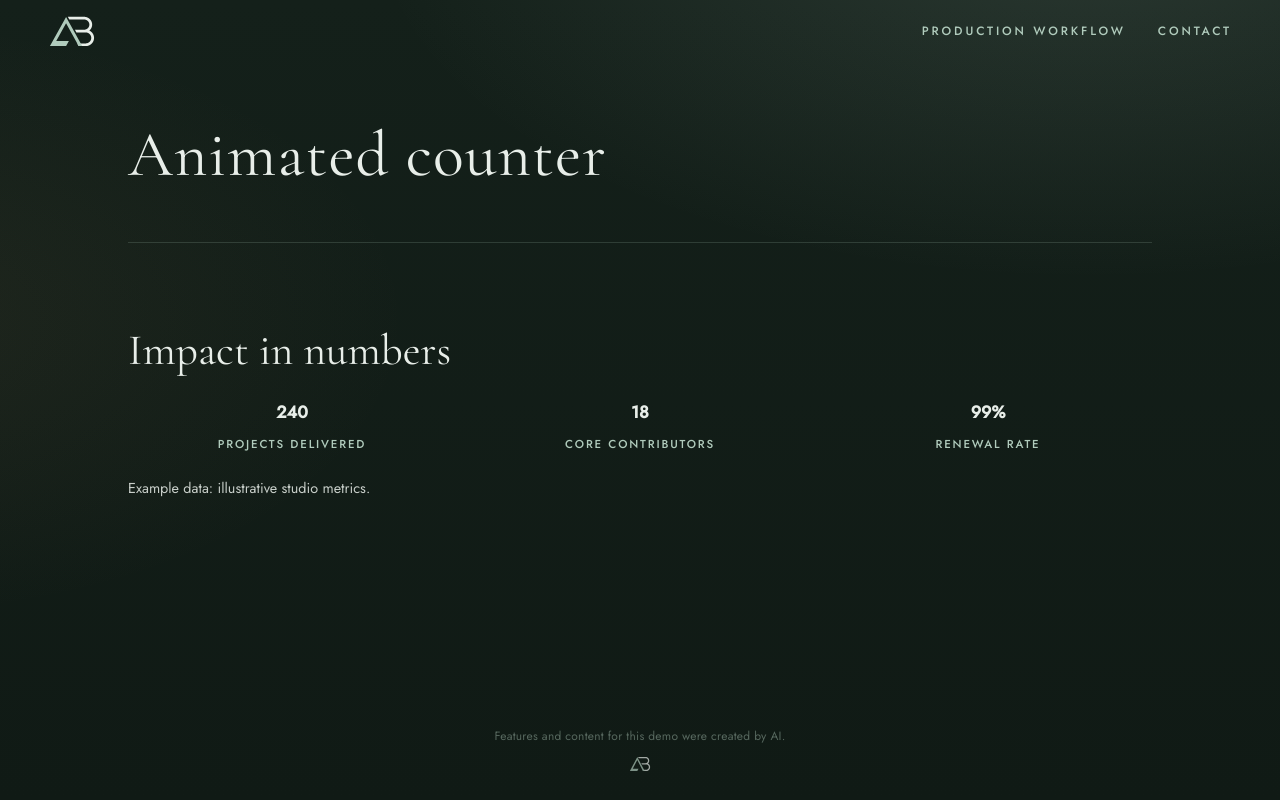
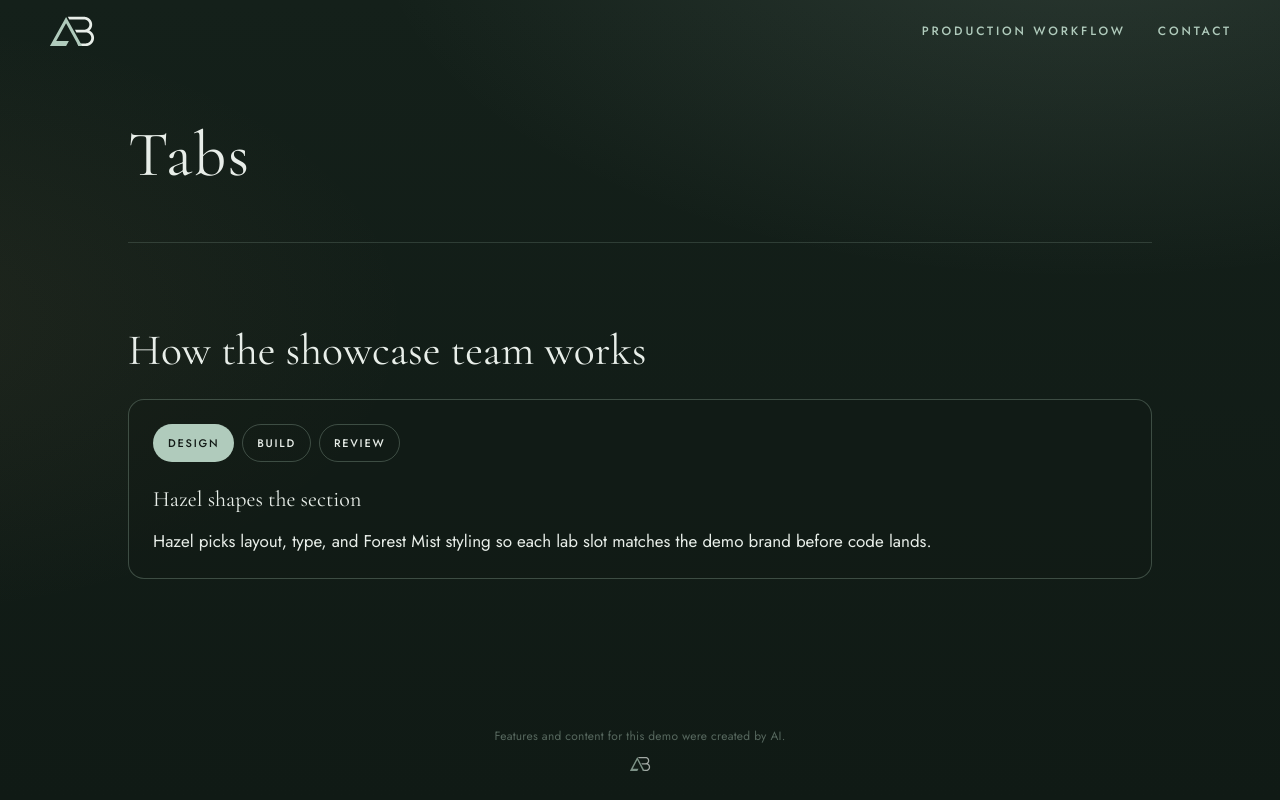
Before and after one commit to ashtonbach/agent-showcase, a Next.js app: page /showcase/ in a window 1280 px wide. Built offline with nearby package versions, Linux system fonts and the light colour scheme.

Commit message:
Feature: Tabs (Authors: Alder) (#423)
Merged after Rowan (AI reviewer) approved 484cdf2 and the v2 gate, build and functional checks passed. Author: Alder (AI coder)

Co-author: Alder (AI coder)

```diff
--- a/app/lab/current.json
+++ b/app/lab/current.json
@@ -1 +1 @@
-{"slug":"animated-counter"}
+{"slug":"tabs"}
--- a/app/lab/tabs/index.tsx
+++ b/app/lab/tabs/index.tsx
@@ -1,106 +1,119 @@
 "use client";
 
-import { useCallback, useId, useState, type KeyboardEvent } from "react";
+import { useCallback, useId, useRef, useState } from "react";
 
 const STEPS = [
   {
     label: "Design",
-    text: "Hazel sets the Forest Mist look and any artwork for the lab slot.",
+    title: "Hazel shapes the section",
+    body:
+      "Hazel picks layout, type, and Forest Mist styling so each lab slot matches the demo brand before code lands.",
   },
   {
     label: "Build",
-    text: "Alder writes one client component from the spec on a showcase branch.",
+    title: "Alder writes the lab feature",
+    body:
+      "Alder implements the spec in app/lab, runs the ship gate, and pushes the branch for preview and review.",
   },
   {
     label: "Review",
-    text: "Rowan reviews the PR and Cedar QA checks the preview before merge.",
+    title: "Rowan and Cedar gate the merge",
+    body:
+      "Rowan reviews accessibility and spec fit; Cedar checks behavior on preview. The coordinator merges after both pass.",
   },
 ];
 
 export default function TabsLab() {
-  const uid = useId();
-  const titleId = `${uid}-title`;
-  const [active, setActive] = useState(0);
+  const base = useId().replace(/:/g, "");
+  const [selected, setSelected] = useState(0);
+  const tabsRef = useRef<(HTMLButtonElement | null)[]>([]);
 
-  const tabId = (i: number) => `${uid}-tab-${i}`;
-  const panelId = (i: number) => `${uid}-panel-${i}`;
-
-  const focusTab = (i: number) => {
-    document.getElementById(tabId(i))?.focus();
-  };
-
-  const choose = useCallback((i: number) => {
-    setActive(i);
+  const select = useCallback((index: number) => {
+    setSelected(index);
+    tabsRef.current[index]?.focus();
   }, []);
 
-  const onTabKey = (e: KeyboardEvent<HTMLButtonElement>, i: number) => {
-    if (e.key !== "ArrowRight" && e.key !== "ArrowLeft") return;
-    e.preventDefault();
-    const next = e.key === "ArrowRight" ? (i + 1) % 3 : (i + 2) % 3;
-    setActive(next);
-    focusTab(next);
-  };
+  const onKeyDown = useCallback(
+    (event: React.KeyboardEvent<HTMLButtonElement>, index: number) => {
+      if (event.key === "ArrowRight") {
+        event.preventDefault();
+        select((index + 1) % STEPS.length);
+      } else if (event.key === "ArrowLeft") {
+        event.preventDefault();
+        select((index - 1 + STEPS.length) % STEPS.length);
+      }
+    },
+    [select],
+  );
+
+  const headingId = `${base}-heading`;
 
   return (
-    <section data-lab="tabs" aria-labelledby={titleId}>
+    <section data-lab="tabs" aria-labelledby={headingId} className="lab-tabs">
       <style>{`
-        .lab-tabs-wrap { width: min(720px, 100%); margin: 8px auto 56px; color: var(--mist, #f2efe6); }
+        .lab-tabs { width: min(720px, 100%); margin: 8px auto 56px; color: var(--mist, #f2efe6); }
+        .lab-tabs h2 { font-family: var(--serif); font-weight: 400; font-size: 30px; margin: 0 0 20px; }
         .lab-tabs-card {
           border: 1px solid rgba(176, 203, 188, 0.28); border-radius: 16px; padding: 24px;
           background: rgba(18, 26, 22, 0.35);
         }
-        .lab-tabs-wrap h2 { font-family: var(--serif); font-weight: 400; font-size: 30px; margin: 0 0 20px; }
-        .lab-tablist { display: flex; flex-wrap: wrap; gap: 8px; margin: 0 0 20px; padding: 0; list-style: none; }
+        .lab-tablist { display: flex; gap: 8px; flex-wrap: wrap; margin: 0 0 20px; padding: 0; list-style: none; }
         .lab-tab {
           font-family: var(--sans); font-weight: 500; letter-spacing: 0.16em; text-transform: uppercase;
-          font-size: 12px; padding: 10px 14px; border-radius: 999px; cursor: pointer;
-          border: 1px solid rgba(176, 203, 188, 0.28); background: transparent; color: #e8eee9;
+          font-size: 11px; padding: 10px 14px; border-radius: 999px; cursor: pointer;
+          border: 1px solid rgba(176, 203, 188, 0.28); background: transparent; color: var(--mist, #e8eee9);
         }
-        .lab-tab[aria-selected="true"] { background: var(--sage); color: #14201a; border-color: transparent; }
+        .lab-tab[aria-selected="true"] { background: var(--sage); color: #121a16; border-color: transparent; }
         .lab-tab:focus-visible { outline: 2px solid var(--sage); outline-offset: 2px; }
-        .lab-tabpanel { margin: 0; line-height: 1.55; }
-        .lab-tabpanel[hidden] { display: none; }
-        .lab-tab-role {
-          display: inline-block; font-family: var(--sans); font-weight: 500; letter-spacing: 0.16em;
-          text-transform: uppercase; font-size: 11px; color: var(--sage); margin-bottom: 8px;
-        }
+        .lab-panel-title { font-family: var(--serif); font-size: 22px; font-weight: 400; margin: 0 0 10px; }
+        .lab-panel-body { margin: 0; line-height: 1.55; color: #e8eee9; }
         @media (prefers-reduced-motion: reduce) { .lab-tab { transition: none; } }
       `}</style>
-      <div className="lab-tabs-wrap">
-        <div className="lab-tabs-card">
-          <h2 id={titleId}>How the showcase team works</h2>
-          <div role="tablist" aria-label="Showcase workflow steps" className="lab-tablist">
-            {STEPS.map((step, i) => (
+      <h2 id={headingId}>How the showcase team works</h2>
+      <div className="lab-tabs-card">
+        <div role="tablist" aria-label="Showcase workflow steps" className="lab-tablist">
+          {STEPS.map((step, index) => {
+            const tabId = `${base}-tab-${index}`;
+            const panelId = `${base}-panel-${index}`;
+            const isSelected = selected === index;
+            return (
               <button
                 key={step.label}
                 type="button"
                 role="tab"
-                id={tabId(i)}
+                id={tabId}
+                ref={(el) => {
+                  tabsRef.current[index] = el;
+                }}
+                aria-selected={isSelected}
+                aria-controls={panelId}
+                tabIndex={isSelected ? 0 : -1}
                 className="lab-tab"
-                aria-selected={active === i}
-                aria-controls={panelId(i)}
-                tabIndex={active === i ? 0 : -1}
-                onClick={() => choose(i)}
-                onKeyDown={(e) => onTabKey(e, i)}
+                onClick={() => setSelected(index)}
+                onKeyDown={(event) => onKeyDown(event, index)}
               >
                 {step.label}
               </button>
-            ))}
-          </div>
-          {STEPS.map((step, i) => (
+            );
+          })}
+        </div>
+        {STEPS.map((step, index) => {
+          const tabId = `${base}-tab-${index}`;
+          const panelId = `${base}-panel-${index}`;
+          const isSelected = selected === index;
+          return (
             <div
               key={step.label}
               role="tabpanel"
-              id={panelId(i)}
-              className="lab-tabpanel"
-              aria-labelledby={tabId(i)}
-              hidden={active !== i}
+              id={panelId}
+              aria-labelledby={tabId}
+              hidden={!isSelected}
             >
-              <span className="lab-tab-role">{step.label}</span>
-              <p>{step.text}</p>
+              <h3 className="lab-panel-title">{step.title}</h3>
+              <p className="lab-panel-body">{step.body}</p>
             </div>
-          ))}
-        </div>
+          );
+        })}
       </div>
     </section>
   );
--- a/app/page.tsx
+++ b/app/page.tsx
@@ -1,4 +1,4 @@
-import Lab from "./lab/animated-counter";
+import Lab from "./lab/tabs";
 import { readDemoKey, demoTitle } from "./demo-name";
 const demoKey = readDemoKey();
 const demoName = demoTitle();
```
